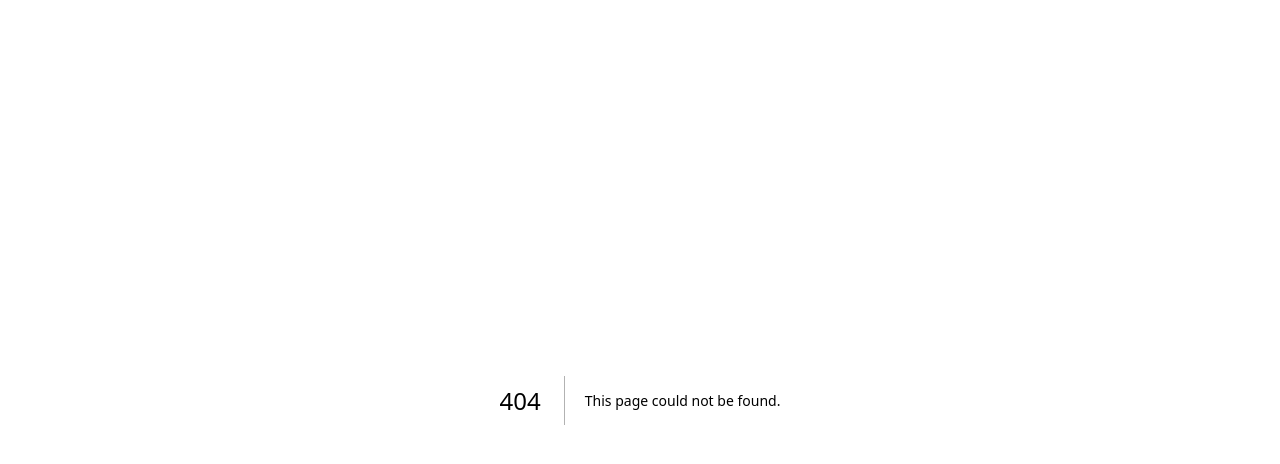
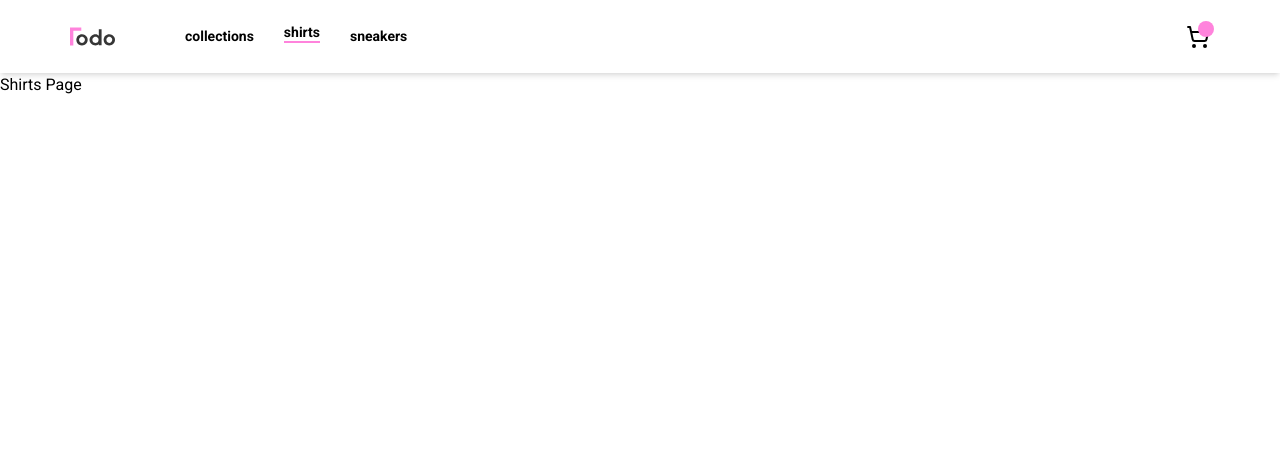
Before and after one commit to Rafael-Urei/ecommerce, a Next.js app: page /shirts in a window 1280 px wide. Before the commit this address had no page. Shown: the top 464 px of the page. Built offline with nearby package versions, Linux system fonts and the light colour scheme.

Commit message:
Made the header component and Layout

```diff
--- a/app/auth/login/page.tsx
+++ b/app/auth/login/page.tsx
@@ -7,7 +7,7 @@ import AuthLayout from "@/app/layouts/auth-layout";
 import { FormProvider, useForm } from "react-hook-form";
 import { yupResolver } from "@hookform/resolvers/yup";
 import { Suspense } from "react";
-import Loading from "./loading";
+import Loading from "../loading";
 
 export default function AuthLoginPage() {
   const authMethods = useForm<Auth>({ resolver: yupResolver(authSchema) });
--- a/app/auth/signup/page.tsx
+++ b/app/auth/signup/page.tsx
@@ -1,11 +1,47 @@
+"use client";
+
+import { FormProvider, useForm } from "react-hook-form";
 import { ButtonComponent } from "../../components/buttons";
 import { InputComponent } from "../../components/input";
 import AuthLayout from "@/app/layouts/auth-layout";
+import { Auth, authSchema } from "@/app/schemas/auth-schema";
+import { yupResolver } from "@hookform/resolvers/yup";
+import { Suspense } from "react";
+import Loading from "../loading";
 
 export default function AuthSignUpPage() {
+  const authMethods = useForm<Auth>({ resolver: yupResolver(authSchema) });
+
+  const onSubmit = (data: Auth) => {
+    console.log(data);
+  };
+
   return (
-    <AuthLayout name="signup" title="Sign Up">
-      ola
-    </AuthLayout>
+    <Suspense fallback={<Loading />}>
+      <AuthLayout name="signup" title="Sign Up">
+        <FormProvider {...authMethods}>
+          <form
+            onSubmit={authMethods.handleSubmit(onSubmit)}
+            className="w-full flex flex-col items-center justify-between gap-8"
+          >
+            <InputComponent
+              name="email"
+              type="text"
+              placeholder="user.example@gmail.com"
+              error={!!authMethods.formState.errors?.email}
+              helperText={authMethods.formState.errors.email?.message}
+            />
+            <InputComponent
+              name="password_hash"
+              type="password"
+              placeholder="**********************"
+              error={!!authMethods.formState.errors?.password_hash}
+              helperText={authMethods.formState.errors.password_hash?.message}
+            />
+            <ButtonComponent type="submit" label="Register" />
+          </form>
+        </FormProvider>
+      </AuthLayout>
+    </Suspense>
   );
 }
--- /dev/null
+++ b/app/components/header.tsx
@@ -0,0 +1,57 @@
+"use client";
+
+import Link from "next/link";
+import { usePathname } from "next/navigation";
+import { NavLinks } from "../utils/links";
+import classNames from "classnames";
+import { TodoLogoHeader } from "./logo";
+import { ShoppingCart } from "lucide-react";
+
+type Props = {
+  label: string;
+  path: string;
+};
+
+export function NavLinkComponent({ label, path }: Props) {
+  const pathname = usePathname();
+  return (
+    <Link
+      href={path}
+      className={classNames(
+        " font-semibold text-[14px] duration-200 before:duration-200 relative before:absolute before:w-[0px] before:h-[2px] before:bottom-0 before:bg-[#FF83DC] hover:before:h-[2px] hover:before:w-full",
+        {
+          "duration-200 -top-1 before:h-[2px] before:w-full": path === pathname,
+        }
+      )}
+    >
+      {label}
+    </Link>
+  );
+}
+
+export function HeaderComponent() {
+  return (
+    <header className="w-full h-[73px] flex items-center shadow-md px-[70px]">
+      <div className="pr-[70px]">
+        <Link href="/">
+          <TodoLogoHeader />
+        </Link>
+      </div>
+      <nav className="flex flex-1 gap-[30px]">
+        {NavLinks.map((navItem) => {
+          return (
+            <NavLinkComponent
+              key={navItem.id}
+              label={navItem.label}
+              path={navItem.path}
+            />
+          );
+        })}
+      </nav>
+      <div className="relative cursor-pointer">
+        <div className="absolute -right-1 -top-1 h-4 w-4 rounded-full bg-[#FF83DC]"></div>
+        <ShoppingCart />
+      </div>
+    </header>
+  );
+}
--- a/app/components/logo.tsx
+++ b/app/components/logo.tsx
@@ -28,3 +28,32 @@ export function TodoLogo() {
     </svg>
   );
 }
+
+export function TodoLogoHeader() {
+  return (
+    <svg
+      width="45"
+      height="19"
+      viewBox="0 0 45 19"
+      fill="none"
+      xmlns="http://www.w3.org/2000/svg"
+    >
+      <path
+        d="M12.0038 18.5C10.957 18.5 10.0013 18.2464 9.13654 17.7392C8.2794 17.2321 7.59292 16.5535 7.07712 15.7035C6.5689 14.8464 6.31479 13.9 6.31479 12.8642C6.31479 12.0785 6.46271 11.3464 6.75853 10.6678C7.05436 9.9821 7.46018 9.3821 7.97598 8.86782C8.49937 8.34639 9.1062 7.93924 9.79646 7.64639C10.4867 7.35353 11.2225 7.2071 12.0038 7.2071C13.0506 7.2071 14.0025 7.46067 14.8597 7.96782C15.7244 8.47496 16.4109 9.1571 16.9191 10.0142C17.4349 10.8714 17.6928 11.8214 17.6928 12.8642C17.6928 13.6428 17.5449 14.3714 17.2491 15.05C16.9532 15.7285 16.5436 16.3285 16.0202 16.85C15.5044 17.3642 14.9014 17.7678 14.2111 18.0607C13.5284 18.3535 12.7927 18.5 12.0038 18.5ZM12.0038 15.8857C12.5575 15.8857 13.0544 15.7464 13.4943 15.4678C13.9343 15.1892 14.2794 14.8214 14.5297 14.3642C14.7876 13.9071 14.9166 13.4071 14.9166 12.8642C14.9166 12.3071 14.7838 11.8 14.5183 11.3428C14.2604 10.8785 13.9077 10.5107 13.4602 10.2392C13.0202 9.96067 12.5348 9.82139 12.0038 9.82139C11.4577 9.82139 10.9646 9.96067 10.5247 10.2392C10.0847 10.5178 9.73578 10.8892 9.47788 11.3535C9.21998 11.8178 9.09103 12.3214 9.09103 12.8642C9.09103 13.4285 9.22377 13.9392 9.48926 14.3964C9.75474 14.8535 10.1075 15.2178 10.5474 15.4892C10.9949 15.7535 11.4804 15.8857 12.0038 15.8857Z"
+        fill="#363636"
+      />
+      <path
+        d="M39.311 18.5C38.2642 18.5 37.3085 18.2464 36.4437 17.7392C35.5866 17.2321 34.9001 16.5535 34.3843 15.7035C33.8761 14.8464 33.622 13.9 33.622 12.8642C33.622 12.0785 33.7699 11.3464 34.0657 10.6678C34.3616 9.9821 34.7674 9.3821 35.2832 8.86782C35.8066 8.34639 36.4134 7.93924 37.1037 7.64639C37.7939 7.35353 38.5297 7.2071 39.311 7.2071C40.3578 7.2071 41.3097 7.46067 42.1669 7.96782C43.0316 8.47496 43.7181 9.1571 44.2263 10.0142C44.7421 10.8714 45 11.8214 45 12.8642C45 13.6428 44.8521 14.3714 44.5563 15.05C44.2604 15.7285 43.8508 16.3285 43.3274 16.85C42.8116 17.3642 42.2086 17.7678 41.5183 18.0607C40.8356 18.3535 40.0999 18.5 39.311 18.5ZM39.311 15.8857C39.8647 15.8857 40.3616 15.7464 40.8015 15.4678C41.2415 15.1892 41.5866 14.8214 41.8369 14.3642C42.0948 13.9071 42.2238 13.4071 42.2238 12.8642C42.2238 12.3071 42.091 11.8 41.8255 11.3428C41.5676 10.8785 41.2149 10.5107 40.7674 10.2392C40.3274 9.96067 39.842 9.82139 39.311 9.82139C38.7649 9.82139 38.2718 9.96067 37.8319 10.2392C37.3919 10.5178 37.043 10.8892 36.7851 11.3535C36.5272 11.8178 36.3982 12.3214 36.3982 12.8642C36.3982 13.4285 36.531 13.9392 36.7965 14.3964C37.0619 14.8535 37.4147 15.2178 37.8546 15.4892C38.3021 15.7535 38.7876 15.8857 39.311 15.8857Z"
+        fill="#363636"
+      />
+      <path
+        d="M-5.37137e-08 0.500006L1.61738e-06 18.5H3.33148L3.33148 3.63715L11.2915 3.63715L11.2915 0.500005L-5.37137e-08 0.500006Z"
+        fill="#FF83DC"
+      />
+      <path
+        d="M28.8091 2.14996H31.5853V18.2214H28.8091V16.8821C28.445 17.3607 27.9861 17.75 27.4324 18.05C26.8786 18.35 26.2377 18.5 25.5095 18.5C24.6827 18.5 23.909 18.3535 23.1884 18.0607C22.4678 17.7678 21.8306 17.3642 21.2769 16.85C20.7307 16.3285 20.3021 15.7285 19.9911 15.05C19.6802 14.3714 19.5247 13.6428 19.5247 12.8642C19.5247 12.0857 19.6802 11.3571 19.9911 10.6785C20.3021 9.99996 20.7307 9.40353 21.2769 8.88925C21.8306 8.36782 22.4678 7.96067 23.1884 7.66782C23.909 7.37496 24.6827 7.22853 25.5095 7.22853C26.2377 7.22853 26.8786 7.37853 27.4324 7.67853C27.9861 7.97139 28.445 8.36067 28.8091 8.84639V2.14996ZM25.5436 15.9821C26.1353 15.9821 26.6587 15.8428 27.1138 15.5642C27.5689 15.2857 27.9254 14.9107 28.1833 14.4392C28.4412 13.9607 28.5702 13.4357 28.5702 12.8642C28.5702 12.2857 28.4412 11.7607 28.1833 11.2892C27.9254 10.8107 27.5651 10.4321 27.1024 10.1535C26.6473 9.87496 26.1277 9.73567 25.5436 9.73567C24.9595 9.73567 24.4248 9.87853 23.9393 10.1642C23.4614 10.4428 23.0784 10.8178 22.7901 11.2892C22.5095 11.7607 22.3692 12.2857 22.3692 12.8642C22.3692 13.4428 22.5133 13.9678 22.8015 14.4392C23.0898 14.9107 23.4728 15.2857 23.9507 15.5642C24.4362 15.8428 24.9671 15.9821 25.5436 15.9821Z"
+        fill="#363636"
+      />
+    </svg>
+  );
+}
--- /dev/null
+++ b/app/layouts/basic-layout.tsx
@@ -0,0 +1,15 @@
+import { ReactNode } from "react";
+import { HeaderComponent } from "../components/header";
+
+type Props = {
+  children: ReactNode;
+};
+
+export default function BasicLayout({ children }: Props) {
+  return (
+    <main className="flex min-h-screen flex-col">
+      <HeaderComponent />
+      {children}
+    </main>
+  );
+}
--- a/app/page.tsx
+++ b/app/page.tsx
@@ -1,7 +1,5 @@
-import Image from "next/image";
+import BasicLayout from "./layouts/basic-layout";
 
 export default function Home() {
-  return (
-    <main className="flex min-h-screen flex-col items-center justify-between p-24"></main>
-  );
+  return <BasicLayout>homepage</BasicLayout>;
 }
--- /dev/null
+++ b/app/shirts/page.tsx
@@ -0,0 +1,9 @@
+import BasicLayout from "../layouts/basic-layout";
+
+export default function ShirtsPage() {
+  return (
+    <BasicLayout>
+      <h1>Shirts Page</h1>
+    </BasicLayout>
+  );
+}
--- /dev/null
+++ b/app/sneakers/page.tsx
@@ -0,0 +1,9 @@
+import BasicLayout from "../layouts/basic-layout";
+
+export default function SneakersPage() {
+  return (
+    <BasicLayout>
+      <h1>Sneakers Page</h1>
+    </BasicLayout>
+  );
+}
--- /dev/null
+++ b/app/utils/links.ts
@@ -0,0 +1,17 @@
+export const NavLinks = [
+    {
+        id: 1,
+        label: 'collections',
+        path: '/'
+    },
+    {
+        id: 2,
+        label: 'shirts',
+        path: '/shirts'
+    },
+    {
+        id: 3,
+        label: 'sneakers',
+        path: '/sneakers'
+    }
+]
--- a/package.json
+++ b/package.json
@@ -11,6 +11,7 @@
   "dependencies": {
     "@hookform/resolvers": "^3.3.2",
     "classnames": "^2.3.2",
+    "lucide-react": "^0.292.0",
     "next": "14.0.3",
     "react": "^18",
     "react-dom": "^18",
--- a/tailwind.config.ts
+++ b/tailwind.config.ts
@@ -3,7 +3,7 @@ import type { Config } from 'tailwindcss'
 const config: Config = {
   content: [
     './pages/**/*.{js,ts,jsx,tsx,mdx}',
-    './app/components/**/*.{js,ts,jsx,tsx,mdx}',
+    './components/**/*.{js,ts,jsx,tsx,mdx}',
     './app/**/*.{js,ts,jsx,tsx,mdx}',
   ],
   theme: {
```
Also changed, not shown: app/auth/loading.tsx (renamed from app/auth/login/loading.tsx), public/logo-header.svg (added), 1 other file (tests, documents, lock files or other folders).
